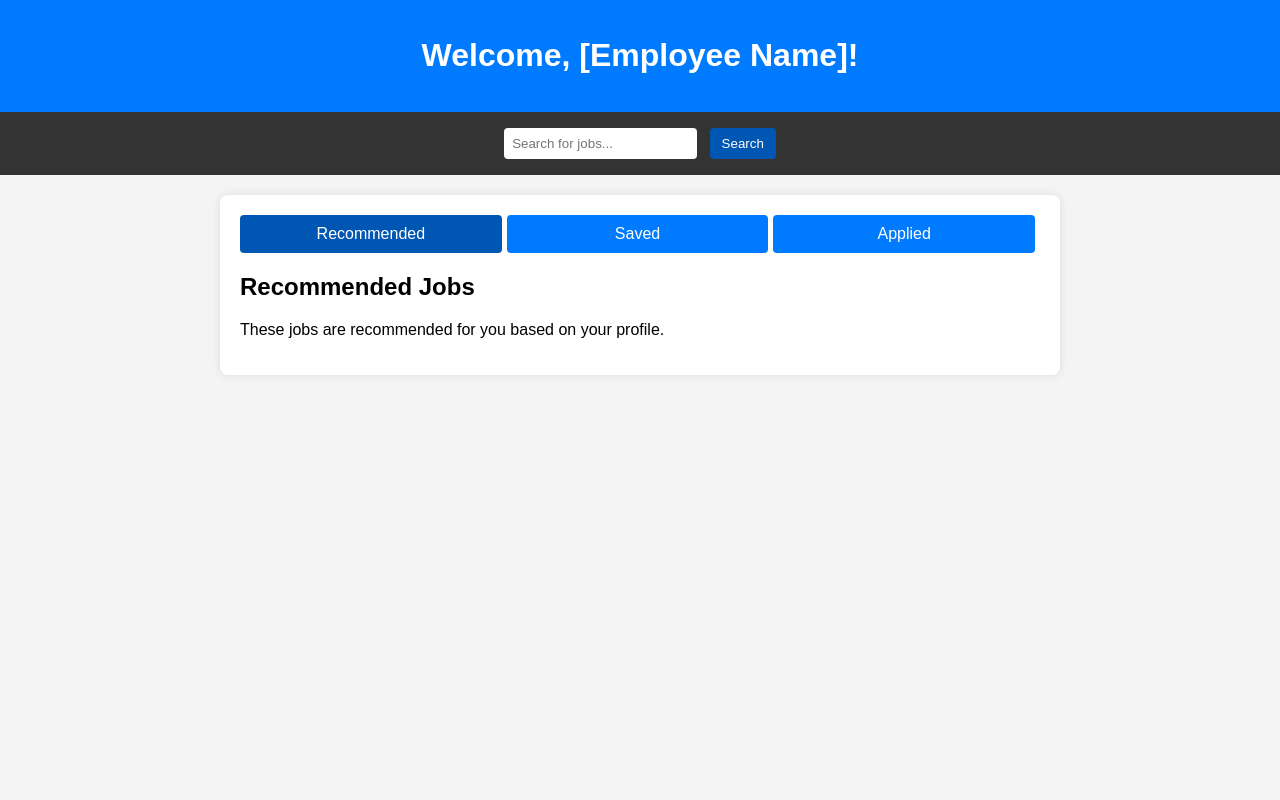
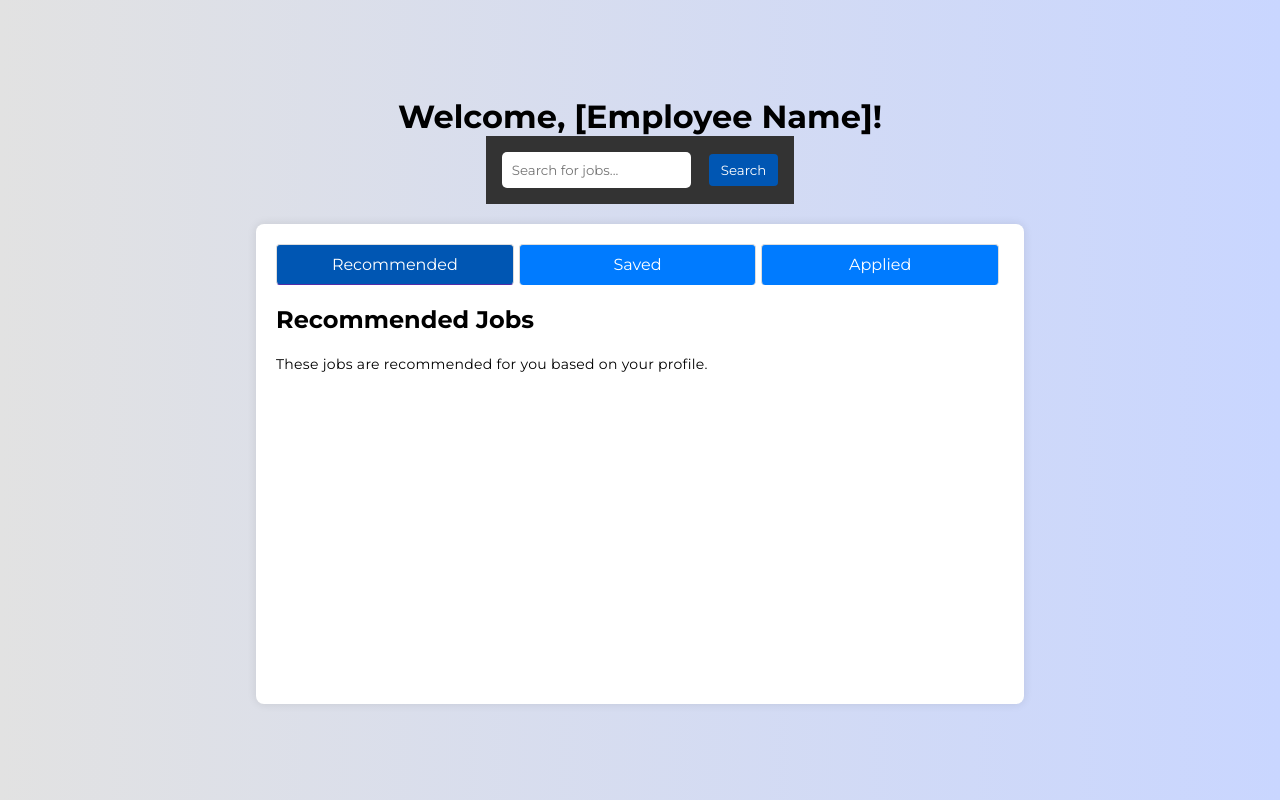
Before and after one commit to Jlazy14/Jobboardv2, a plain HTML site: page employee.html in a window 1280 px wide. Drawn offline with Linux system fonts and the light colour scheme.

Commit message:
new updates

```diff
--- a/employee.html
+++ b/employee.html
@@ -4,23 +4,9 @@
 <head>
     <meta charset="UTF-8">
     <meta name="viewport" content="width=device-width, initial-scale=1.0">
+    <link rel="stylesheet" href="style.css">
     <title>Employee Homepage</title>
     <style>
-        body {
-            font-family: Arial, sans-serif;
-            margin: 0;
-            padding: 0;
-            box-sizing: border-box;
-            background-color: #f4f4f4;
-        }
-
-        header {
-            background-color: #007BFF;
-            color: #fff;
-            padding: 1em;
-            text-align: center;
-        }
-
         .search-bar {
             background-color: #333;
             color: #fff;
```
Also changed, not shown: faq.html (+14 -1 lines), homepage.html (+2 -1 lines).
